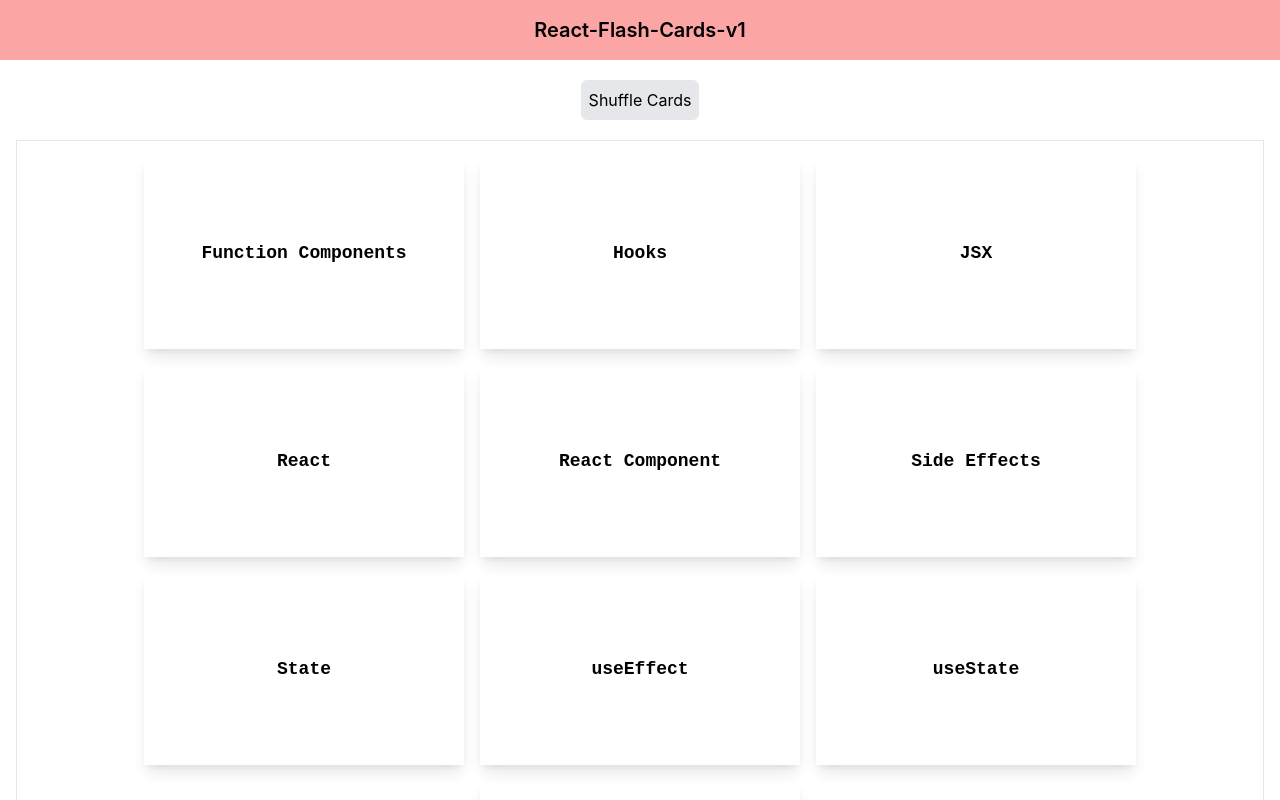
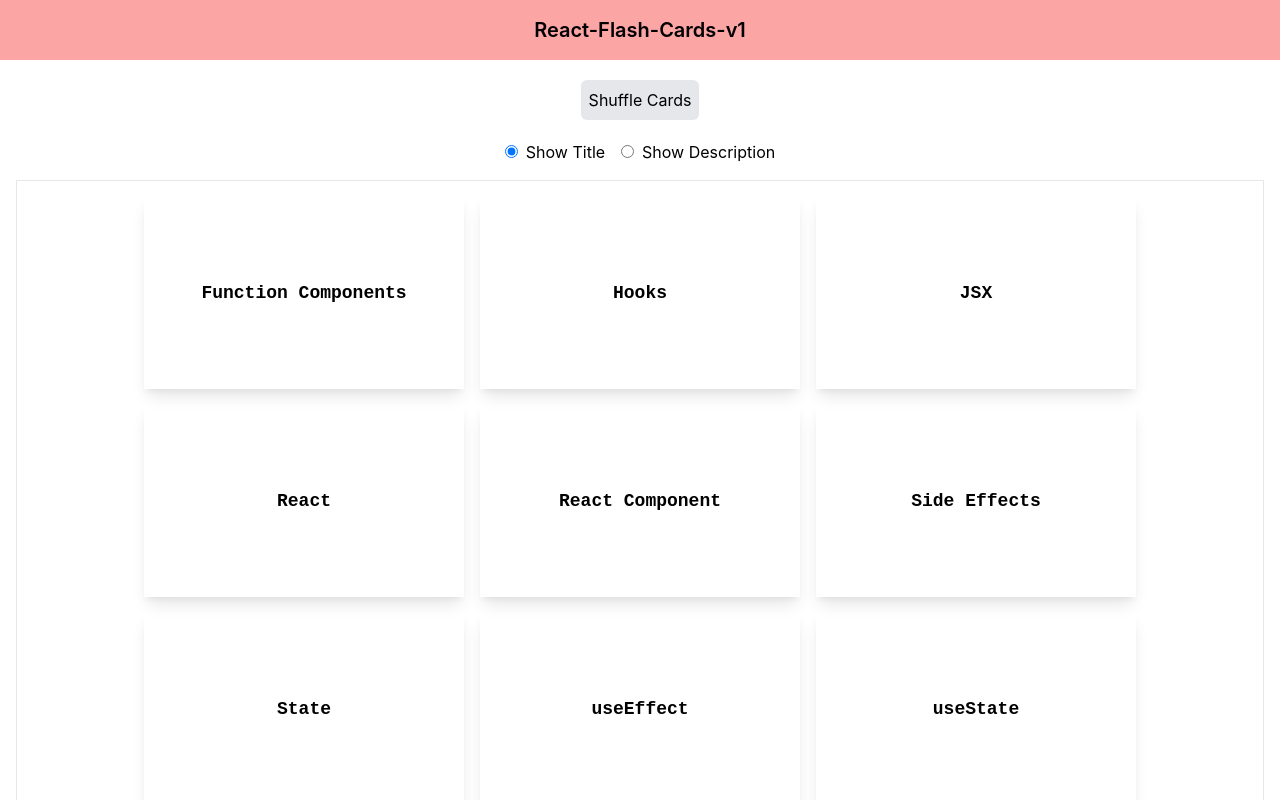
Before and after one commit to GuiNog29/React-Flash-Cards-v1, a React (Create React App) app: page / in a window 1280 px wide. Shown: the top 800 px of the page. Built offline with nearby package versions, Linux system fonts and the light colour scheme.

Commit message:
Implementando radio buttons
Para mudar de titulo para descrição em todos os cards de uma vez

```diff
--- a/src/components/FlashCard.jsx
+++ b/src/components/FlashCard.jsx
@@ -1,16 +1,15 @@
-import { useState } from 'react';
-
 export default function FlashCard({
+  id,
   title = 'Title of Card',
   description = 'Description of Card',
+  showFlashCardTitle = null,
+  onToggleFlashCard = null,
 }) {
-  const [showTitle, setShowTitle] = useState(true);
-
   function handleFlashCard() {
-    setShowTitle(currentShowTitle => !currentShowTitle);
+    if (onToggleFlashCard) onToggleFlashCard(id);
   }
 
-  const fontSizeClassName = showTitle ? 'text-lg' : 'text-sm';
+  const fontSizeClassName = showFlashCardTitle ? 'text-lg' : 'text-sm';
 
   return (
     <div
@@ -18,7 +17,7 @@ export default function FlashCard({
       style={{ fontFamily: "'Jetbrains Mono', monospace" }}
       onClick={handleFlashCard}
     >
-      {showTitle ? title : description}
+      {showFlashCardTitle ? title : description}
     </div>
   );
 }
--- /dev/null
+++ b/src/components/RadioButton.jsx
@@ -0,0 +1,25 @@
+import { getNewId } from '../service/idService';
+
+export default function RadioButton({
+  id = getNewId(),
+  name = 'radioButtonName',
+  children: ButtonDescription = 'Description of button',
+  buttonChecked = false,
+  onButtonCLick = null,
+}) {
+  function handleRadioButtonChange() {
+    if (onButtonCLick) onButtonCLick();
+  }
+  return (
+    <div className="space-x-2">
+      <input
+        id={id}
+        type="radio"
+        name={name}
+        checked={buttonChecked}
+        onChange={handleRadioButtonChange}
+      />
+      <label htmlFor={id}>{ButtonDescription}</label>
+    </div>
+  );
+}
--- a/src/data/allFlashCards.js
+++ b/src/data/allFlashCards.js
@@ -52,6 +52,6 @@ export const allFlashCards = [
   },
 ]
   .map(item => {
-    return { ...item, id: getNewId() };
+    return { id: getNewId(), ...item, showTitle: true };
   })
   .sort((a, b) => a.title.localeCompare(b.title));
--- a/src/pages/FlashCardsPage.jsx
+++ b/src/pages/FlashCardsPage.jsx
@@ -6,15 +6,41 @@ import { allFlashCards } from '../data/allFlashCards';
 import Button from '../components/Button';
 import { useState } from 'react';
 import { helperShuffleArray } from '../helpers/arrayHelpers';
+import RadioButton from '../components/RadioButton';
 
 export default function FlashCardsPage() {
-
-
   const [allCards, setAllCards] = useState(allFlashCards);
+  const [radioButtonShowTitle, setRadioButtonShowTitle] = useState(true);
 
   function handleButtonClick() {
     const shuffledCards = helperShuffleArray(allCards);
     setAllCards(shuffledCards);
+  }
+
+  function handleRadioShowTitle() {
+    const updatedCards = [...allCards].map(card => ({
+      ...card,
+      showTitle: true,
+    }));
+    setAllCards(updatedCards);
+    setRadioButtonShowTitle(true);
+  }
+
+  function handleRadioShowDescription() {
+    const updatedCards = [...allCards].map(card => ({
+      ...card,
+      showTitle: false,
+    }));
+    setAllCards(updatedCards);
+    setRadioButtonShowTitle(false);
+  }
+
+  function handleToggleFlashCard(cardId) {
+    const updatedCards = [...allCards];
+    const cardIndex = updatedCards.findIndex(card => card.id === cardId);
+
+    updatedCards[cardIndex].showTitle = !updatedCards[cardIndex].showTitle;
+    setAllCards(updatedCards);
   }
 
   return (
@@ -26,10 +52,37 @@ export default function FlashCardsPage() {
           <Button onButtonClick={handleButtonClick}>Shuffle Cards</Button>
         </div>
 
+        <div className="flex flex-row items-center justify-center space-x-4 m-4">
+          <RadioButton
+            id="radioButtonShowTitle"
+            name="showInfo"
+            buttonChecked={radioButtonShowTitle}
+            onButtonCLick={handleRadioShowTitle}
+          >
+            Show Title
+          </RadioButton>
+
+          <RadioButton
+            id="radioButtonShowDescription"
+            name="showInfo"
+            buttonChecked={!radioButtonShowTitle}
+            onButtonCLick={handleRadioShowDescription}
+          >
+            Show Description
+          </RadioButton>
+        </div>
+
         <FlashCards>
-          {allCards.map(({ id, title, description }) => {
+          {allCards.map(({ id, title, description, showTitle }) => {
             return (
-              <FlashCard key={id} title={title} description={description} />
+              <FlashCard
+                key={id}
+                id={id}
+                title={title}
+                description={description}
+                showFlashCardTitle={showTitle}
+                onToggleFlashCard={handleToggleFlashCard}
+              />
             );
           })}
         </FlashCards>
```
